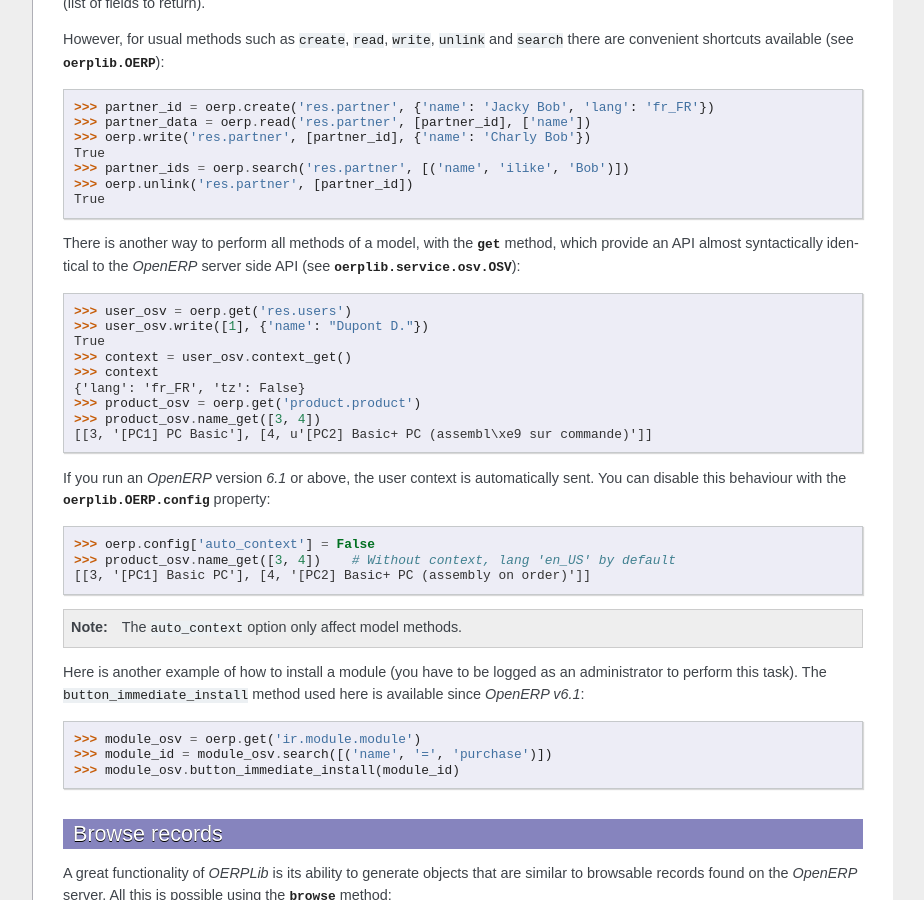
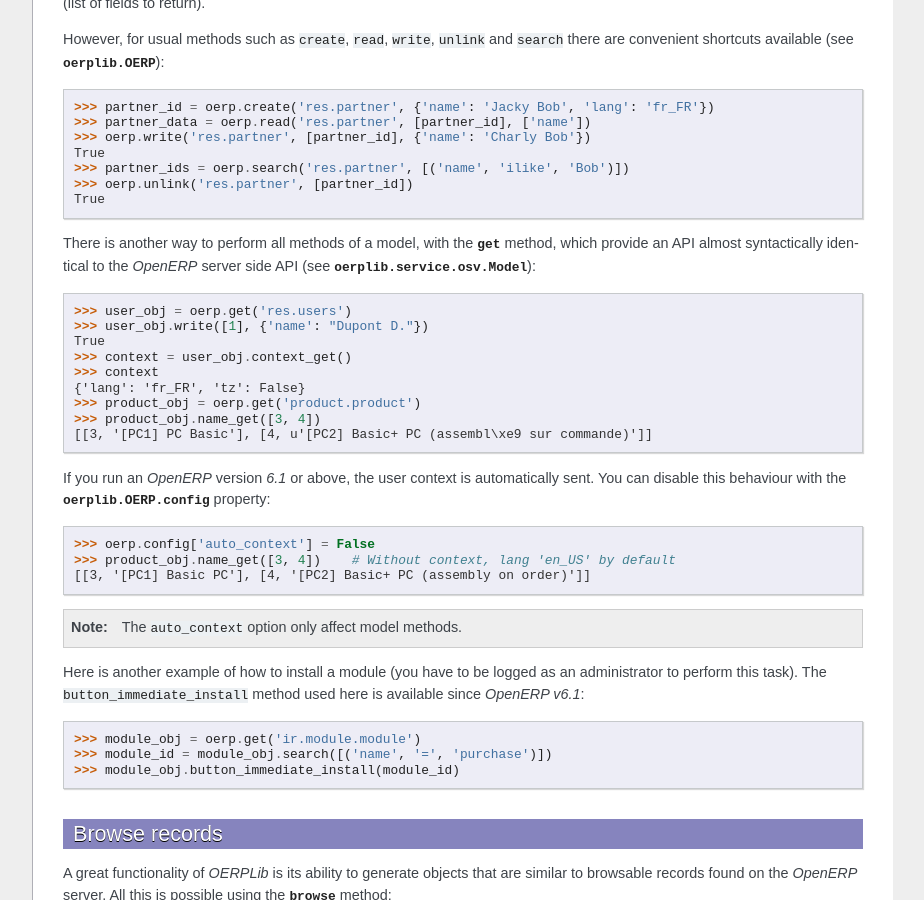
Before and after one commit to osiell/oerplib, a Sphinx documentation site: the page built from doc/source/tutorials.rst, in a window 1280 px wide and 900 px high, scrolled down 1062 px. Shown: the whole window, without its empty margins (198-1122 px from the left). Built offline with Sphinx 7.4.7, drawn with Linux system fonts in a browser that asks for light colours.

Commit message:
'oerplib.service.osv.OSV' class renamed to 'oerplib.service.osv.Model'. Code + documentation updated

```diff
--- a/doc/source/ref_osv.rst
+++ b/doc/source/ref_osv.rst
@@ -1,10 +1,10 @@
 oerplib.service.osv
 ===================
 
-oerplib.service.osv.OSV
-'''''''''''''''''''''''
+oerplib.service.osv.Model
+'''''''''''''''''''''''''
 
-.. autoclass:: oerplib.service.osv.OSV
+.. autoclass:: oerplib.service.osv.Model
     :members:
 
 oerplib.service.osv.BrowseRecord
--- a/doc/source/tutorials.rst
+++ b/doc/source/tutorials.rst
@@ -75,16 +75,16 @@
 There is another way to perform all methods of a model, with the
 :func:`get <oerplib.OERP.get>` method, which provide an API
 almost syntactically identical to the `OpenERP` server side API
-(see :class:`oerplib.service.osv.OSV`)::
+(see :class:`oerplib.service.osv.Model`)::
 
-    >>> user_osv = oerp.get('res.users')
-    >>> user_osv.write([1], {'name': "Dupont D."})
+    >>> user_obj = oerp.get('res.users')
+    >>> user_obj.write([1], {'name': "Dupont D."})
     True
-    >>> context = user_osv.context_get()
+    >>> context = user_obj.context_get()
     >>> context
     {'lang': 'fr_FR', 'tz': False}
-    >>> product_osv = oerp.get('product.product')
-    >>> product_osv.name_get([3, 4])
+    >>> product_obj = oerp.get('product.product')
+    >>> product_obj.name_get([3, 4])
     [[3, '[PC1] PC Basic'], [4, u'[PC2] Basic+ PC (assembl\xe9 sur commande)']]
 
 If you run an `OpenERP` version `6.1` or above, the user context is
@@ -92,7 +92,7 @@
 You can disable this behaviour with the :attr:`oerplib.OERP.config` property::
 
     >>> oerp.config['auto_context'] = False
-    >>> product_osv.name_get([3, 4])    # Without context, lang 'en_US' by default
+    >>> product_obj.name_get([3, 4])    # Without context, lang 'en_US' by default
     [[3, '[PC1] Basic PC'], [4, '[PC2] Basic+ PC (assembly on order)']]
 
 .. note::
@@ -103,9 +103,9 @@
 as an administrator to perform this task). The ``button_immediate_install``
 method used here is available since `OpenERP v6.1`::
 
-    >>> module_osv = oerp.get('ir.module.module')
-    >>> module_id = module_osv.search([('name', '=', 'purchase')])
-    >>> module_osv.button_immediate_install(module_id)
+    >>> module_obj = oerp.get('ir.module.module')
+    >>> module_id = module_obj.search([('name', '=', 'purchase')])
+    >>> module_obj.button_immediate_install(module_id)
 
 .. _browse-records:
 
@@ -130,7 +130,7 @@
     for addr in partner.address:
         print(addr.name)
 
-You can browse objects through a :class:`model <oerplib.service.osv.OSV>`
+You can browse objects through a :class:`model <oerplib.service.osv.Model>`
 too. In fact, both methods are strictly identical,
 :func:`oerplib.OERP.browse` is simply a shortcut to the other::
 
```
Also changed, not shown: doc/source/index.rst (+5 -5 lines), 6 other files.
